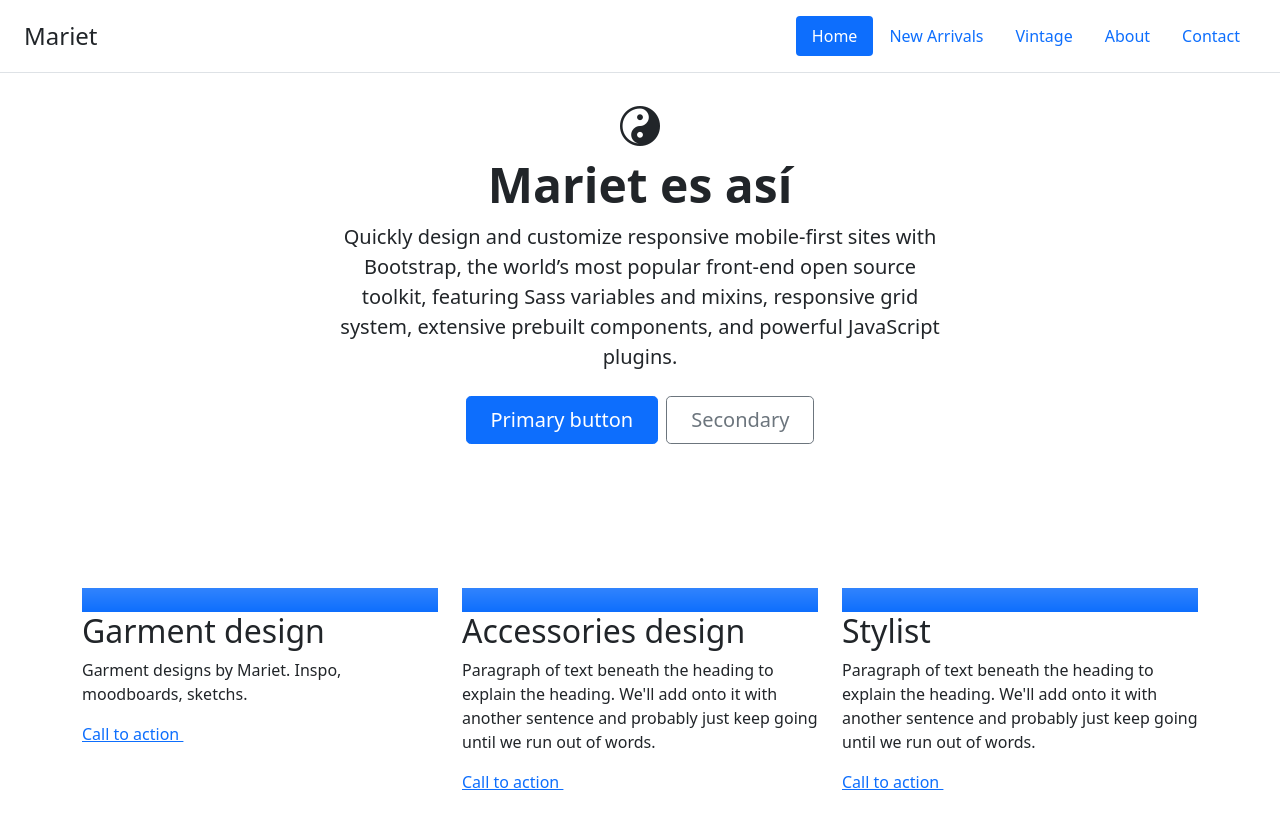
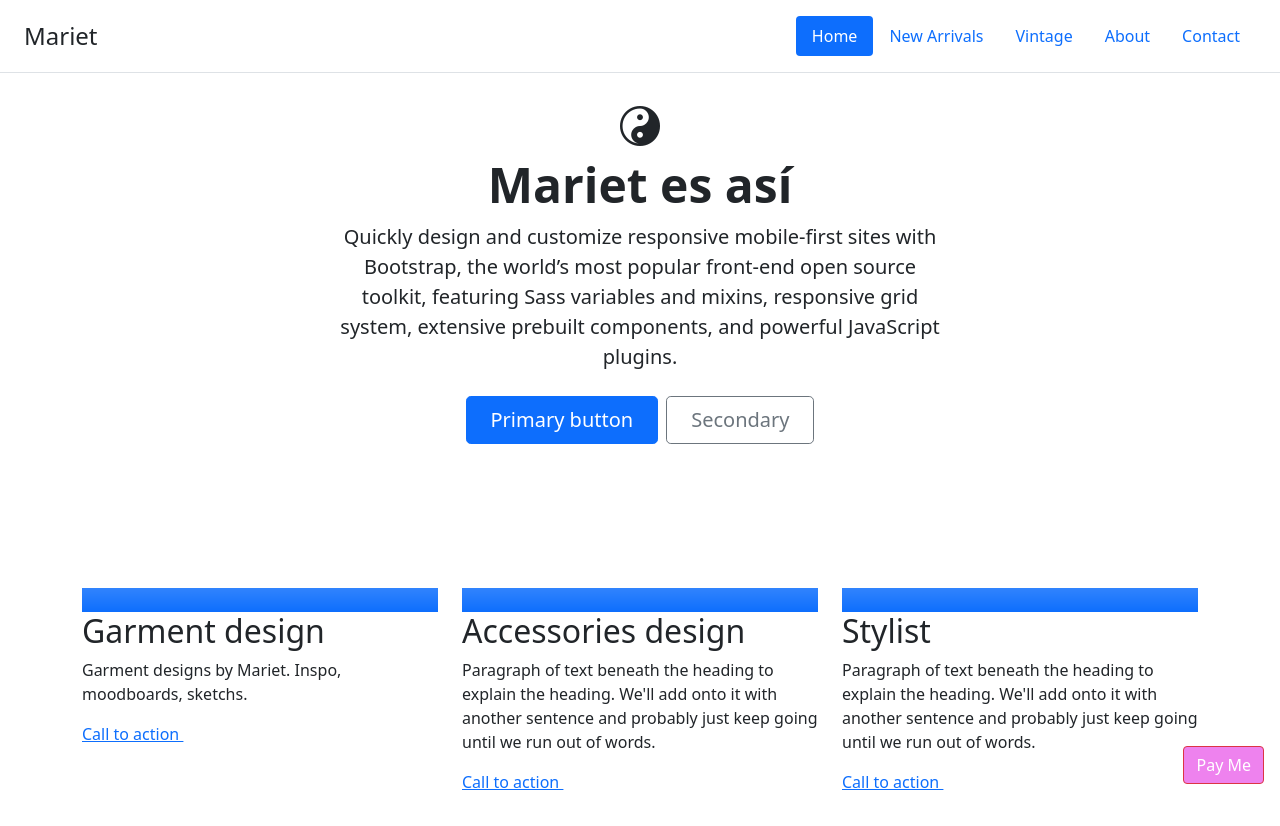
Before and after one commit to mariet111/MARIETHTML, a plain HTML site: page Index.html in a window 1280 px wide. Drawn offline with nearby package versions, Linux system fonts and the light colour scheme.

Commit message:
Update Index.html

```diff
--- a/Index.html
+++ b/Index.html
@@ -9,8 +9,15 @@
     <link href="https://cdn.jsdelivr.net/npm/bootstrap@5.1.3/dist/css/bootstrap.min.css" rel="stylesheet" integrity="sha384-1BmE4kWBq78iYhFldvKuhfTAU6auU8tT94WrHftjDbrCEXSU1oBoqyl2QvZ6jIW3" crossorigin="anonymous">
     <!-- Bootstrap icons -->
     <link rel="stylesheet" href="https://cdn.jsdelivr.net/npm/bootstrap-icons@1.8.1/font/bootstrap-icons.css">
+    <!-- Link para enganchar CSS a Index -->
+    <link rel="stylesheet" href="/CSS/style.css">
 </head>
+
+<!-- Botón de Pay me. Hay que enganchar el CSS a Index. Añadir link con /CSS y archivo style (línea anterior) -->
 <body>
+    <button type="button" class="btn btn-danger fab">
+      <a href="tlf: 645787676">Pay Me</a>
+    </button>
     <header
     class="d-flex flex-wrap justify-content-center py-3 px-4 mb-4 border-bottom fixed-top">
     <a href="/" class="d-flex align-items-center mb-3 mb-md-0 me-md-auto text-dark text-decoration-none">
```
